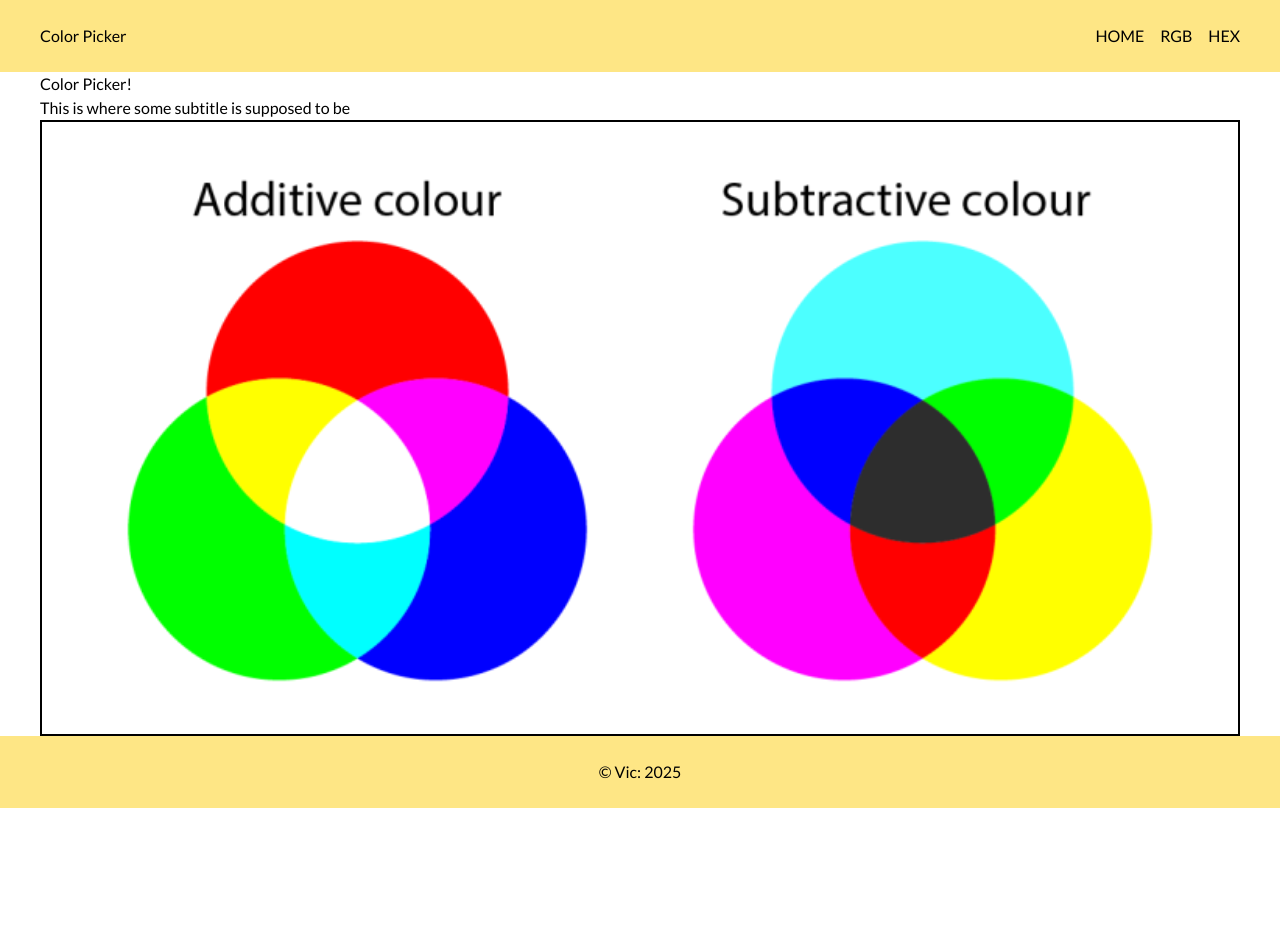
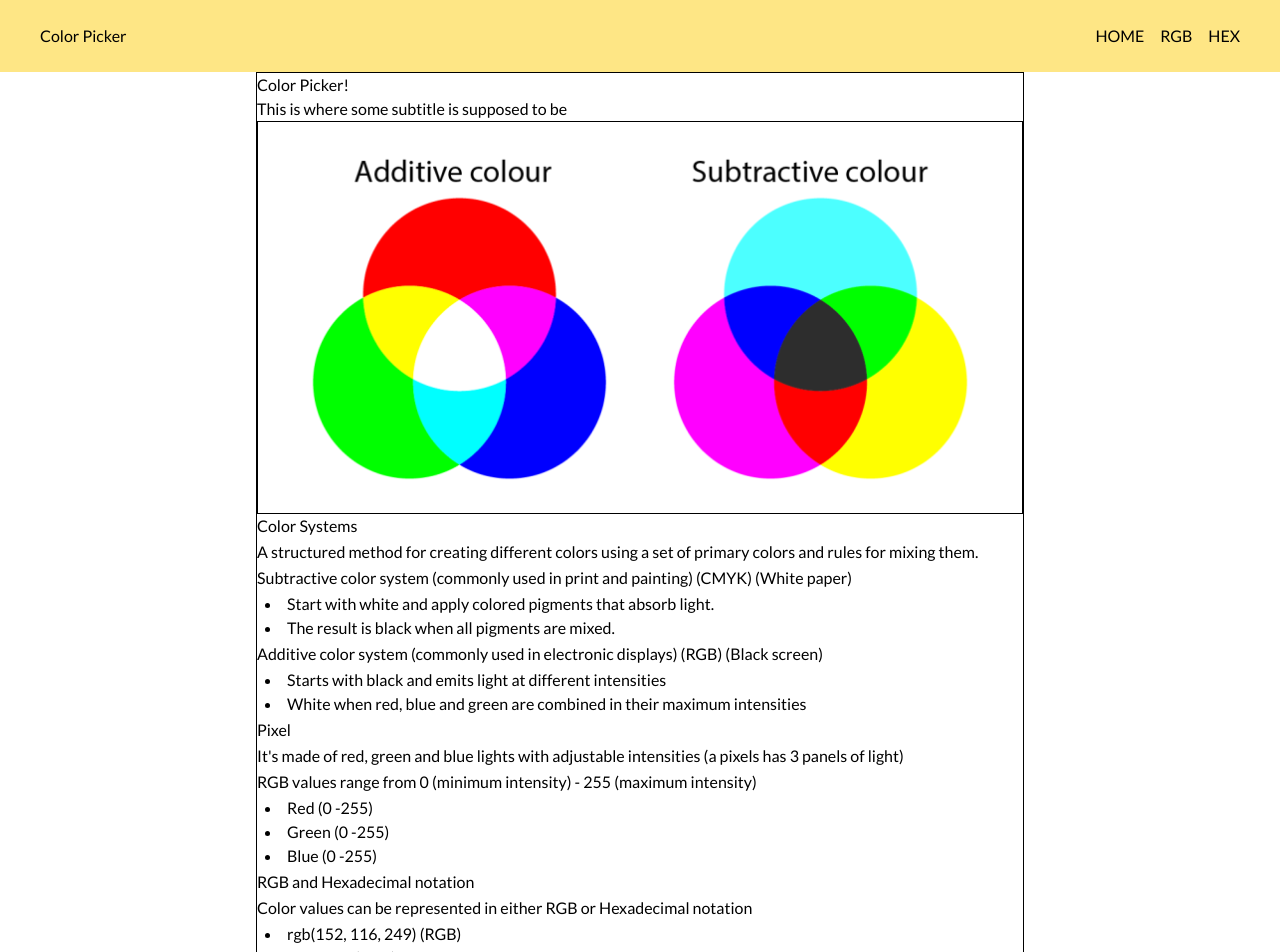
Before and after one commit to mvic89/testing-the-color, a Next.js app: page / in a window 1280 px wide. Shown: the top 952 px of the page. Before the commit the page ends 808 px from the top, so only its background shows below. Built offline with nearby package versions, Linux system fonts and the light colour scheme.

Commit message:
added main content and unit testing of main content

```diff
--- a/src/app/components/MainContent/index.tsx
+++ b/src/app/components/MainContent/index.tsx
@@ -3,15 +3,42 @@ import Image from "next/image"
 const MainContent = () => {
   return (
     <div className="w-full max-w-[1200px] mx-auto">
-      <div>
+      <div className="w-3xl flex flex-col m-auto border">
         <h1>Color Picker!</h1>
         <p>This is where some subtitle is supposed to be</p>
-      </div>
-      <div className="border-2 ">
-        <Image className="w-full" src={'/additive-subtractive.png'} alt="subtractive-color-image" width={900} height={300} style={{height: 'auto'}}/>
+        <div className="border">
+          <Image className="w-full" src={'/additive-subtractive.png'} alt="subtractive-color-image" width=  {900} height={300} style={{height: 'auto'}}/>
+        </div>
+        <div className="flex flex-col gap-0.5">
+          <h2>Color Systems</h2>
+          <p>A structured method for creating different colors using a set of primary colors and rules for mixing them.</p>
+          <p>Subtractive color system (commonly used in print and painting) (CMYK) (White paper)</p>
+          <ul className="list-disc list-inside ms-2">
+            <li>Start with white and apply colored pigments that absorb light.</li>
+            <li>The result is black when all pigments are mixed.</li>
+          </ul>
+          <p>Additive color system (commonly used in electronic displays) (RGB) (Black screen)</p>
+          <ul className="list-disc list-inside ms-2">
+            <li>Starts with black and emits light at different intensities</li>
+            <li>White when red, blue and green are combined in their maximum intensities</li>
+          </ul>
+          <h2>Pixel</h2>
+          <p>It's made of red, green and blue lights with adjustable intensities (a pixels has 3 panels of light)</p>
+          <p>RGB values range from 0 (minimum intensity) - 255 (maximum intensity)</p>
+          <ul className="list-disc list-inside ms-2">
+            <li>Red (0 -255)</li>
+            <li>Green (0 -255)</li>
+            <li>Blue (0 -255)</li>
+          </ul>
+          <h2>RGB and Hexadecimal notation</h2>
+          <p>Color values can be represented in either RGB or Hexadecimal notation</p>
+          <ul className="list-disc list-inside ms-2">
+            <li>rgb(152, 116, 249) (RGB)</li>
+            <li>#9874F9 (HEX)</li>
+          </ul>
+        </div>
       </div>
     </div>
-
   )
 }
 
--- a/src/app/page.tsx
+++ b/src/app/page.tsx
@@ -2,8 +2,6 @@ import MainContent from "./components/MainContent";
 
 export default function Home() {
   return (
-    <div className="grow">
       <MainContent/>
-    </div>
   );
 }
```
Also changed, not shown: 2 other files (tests, documents, lock files or other folders).
